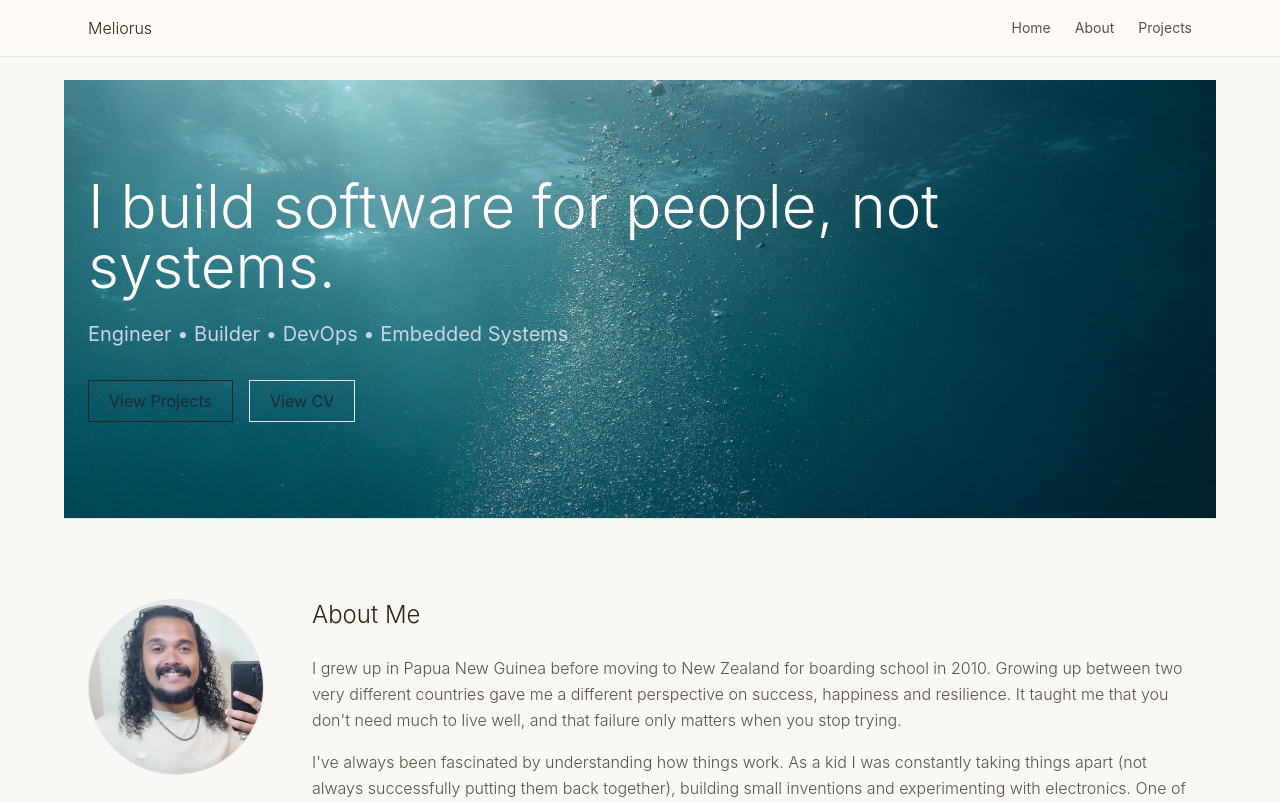
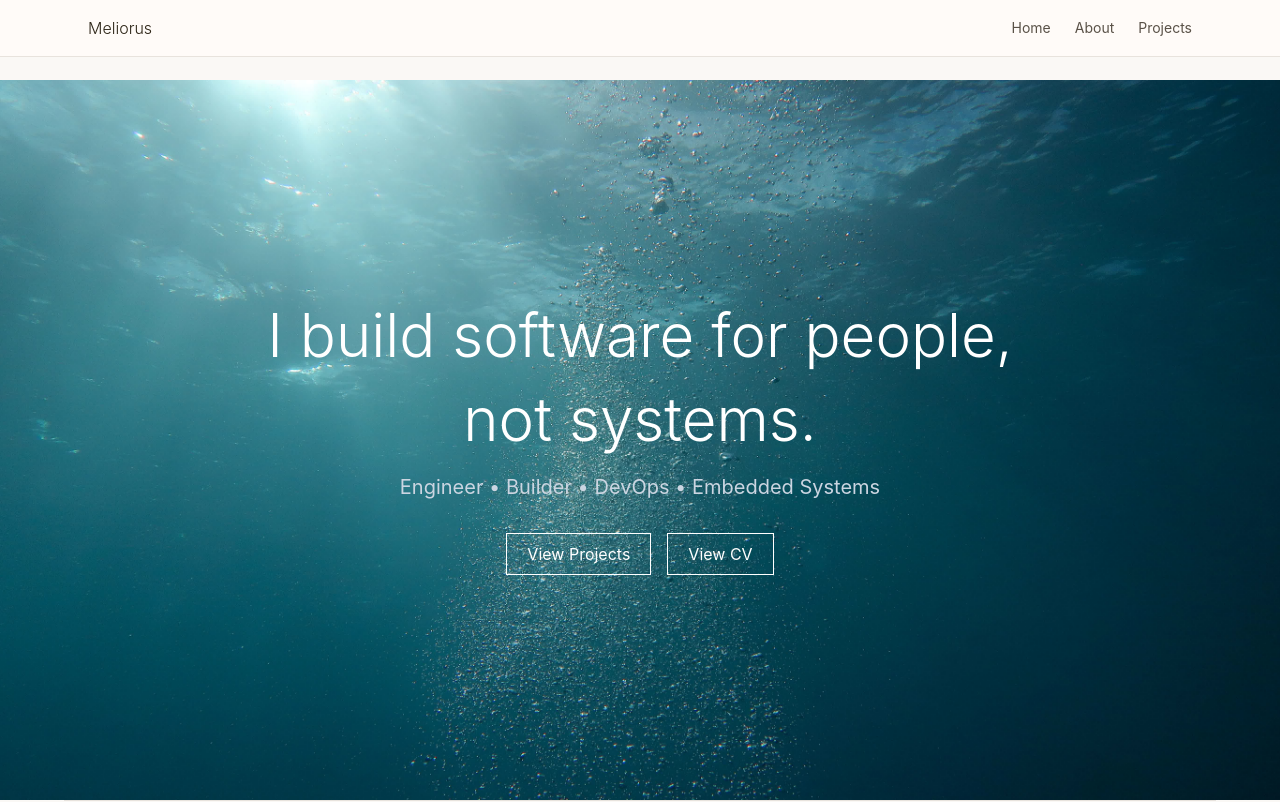
Before and after one commit to noelw19/meliorus, a React (Create React App) app: page / in a window 1280 px wide. Shown: the top 802 px of the page. Built offline with nearby package versions, Linux system fonts and the light colour scheme; the HTML template or start-up script is replaced by a standard one.

Commit message:
fix hero

```diff
--- a/src/App.js
+++ b/src/App.js
@@ -112,18 +112,28 @@ function Meliorus() {
       {/* HERO */}
       <section
         id="hero"
-        className="max-w-6xl mx-auto px-6 py-24 bg-slate-500"
-        loading="lazy"
-        style={{
-          backgroundImage: `url(${hero})`,
-          backgroundSize: "cover",
-          backgroundPosition: "center",
-          backgroundRepeat: "no-repeat",
-        }}>
-          {/* Dark overlay */}
+        className="relative min-h-[90vh] flex items-center justify-center overflow-hidden"
+      >
+        {/* Hero image */}
+        <img
+          src={hero}
+          alt=""
+          fetchPriority="high"
+          loading="eager"
+          decoding="async"
+          className="absolute inset-0 w-full h-full object-cover"
+        />
+
+        {/* Optional overlay */}
         {/* <div className="absolute inset-0 bg-black/45"></div> */}
-        <h1 className="text-4xl md:text-6xl font-light text-white mb-6">
-          I build software for people, not systems.
+
+        {/* Hero content */}
+        <div className="relative z-10 flex flex-col items-center text-center px-6">
+          <h1 className="text-4xl md:text-6xl font-light text-white mb-6 max-w-4xl">
+            I build software for people,
+          </h1>
+          <h1 className="text-4xl md:text-6xl font-light text-white mb-6 max-w-4xl">
+            not systems.
           </h1>
 
           <p className="text-lg md:text-xl text-slate-300 mb-8">
@@ -132,8 +142,12 @@ function Meliorus() {
 
           <div className="flex gap-4">
             <button
-            onClick={() => document.getElementById('projects').scrollIntoView({ behavior: 'smooth' })}
-            className="px-5 py-2 border border-[#2C2416] hover:border-orange-500 hover:text-orange-500"
+              onClick={() =>
+                document
+                  .getElementById('projects')
+                  ?.scrollIntoView({ behavior: 'smooth' })
+              }
+              className="px-5 py-2 border border-white text-white hover:border-orange-500 hover:text-orange-500 transition"
             >
               View Projects
             </button>
@@ -142,10 +156,11 @@ function Meliorus() {
               href="/cv"
               target="_blank"
               rel="noopener noreferrer"
-            className="px-5 py-2 border border-[#E8E3DD] hover:border-orange-500 hover:text-orange-500"
+              className="px-5 py-2 border border-white text-white hover:border-orange-500 hover:text-orange-500 transition"
             >
               View CV
             </a>
+          </div>
         </div>
       </section>
 
```
Lines whose indentation alone changed are shown as unchanged.
